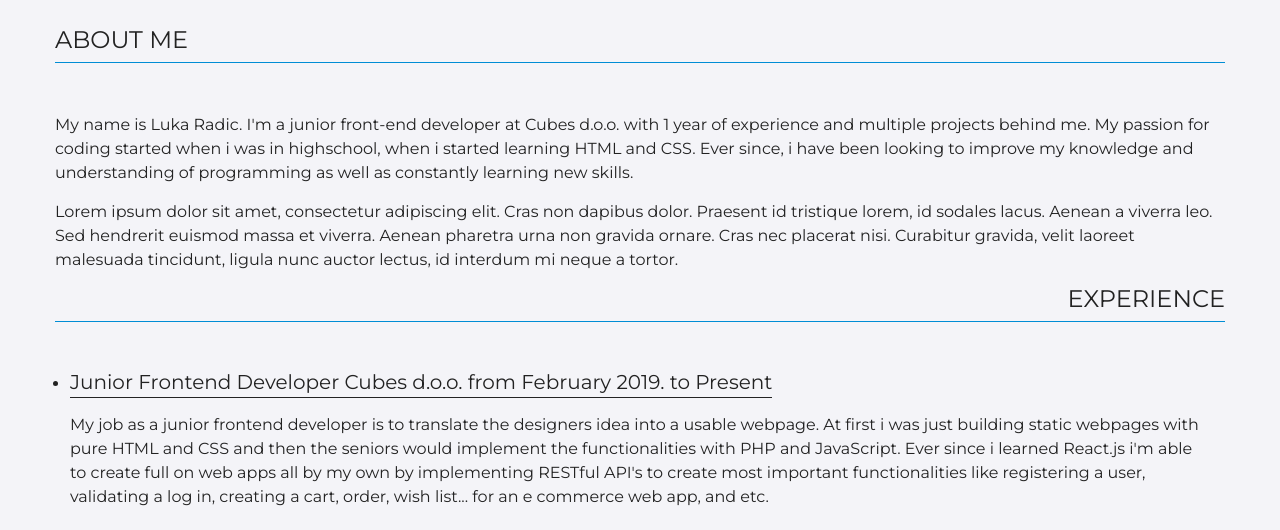
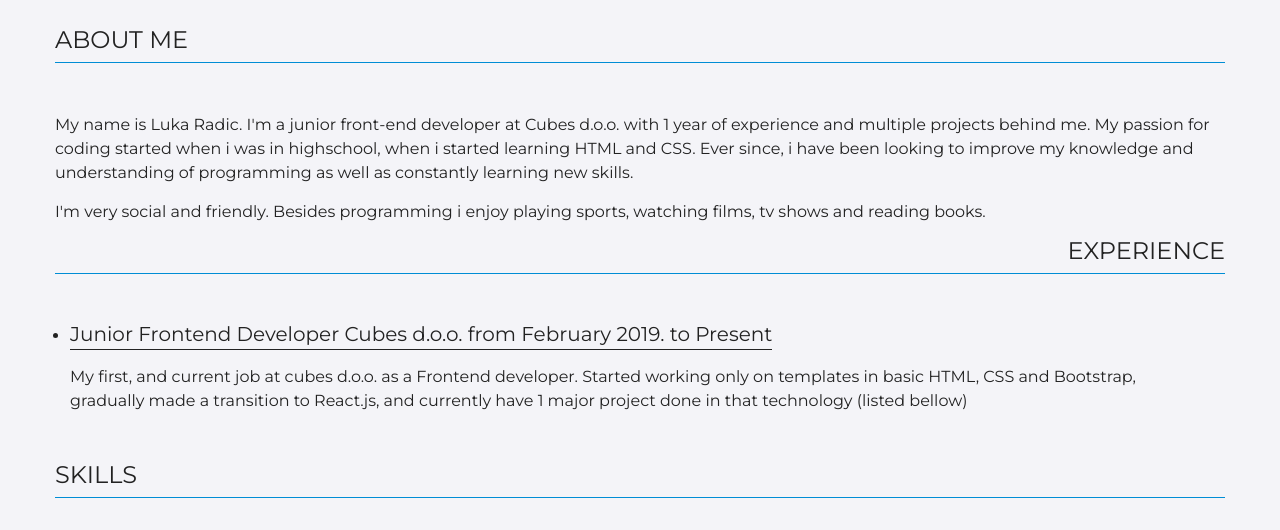
Before and after one commit to Lukaradic/Lukaradic.github.io, a plain HTML site: page index.html in a window 1280 px wide. Shown: the part 422-952 px from the top of the page. Drawn offline with Linux system fonts and the light colour scheme.

Commit message:
changed text in about me section

```diff
--- a/index.html
+++ b/index.html
@@ -42,13 +42,13 @@
         <div class="container">
             <h3 class="heading">About Me</h3>
             <p>My name is Luka Radic. I'm a junior front-end developer at Cubes d.o.o. with 1 year of experience and multiple projects behind me. My passion for coding started when i was in highschool, when i started learning HTML and CSS. Ever since, i have been looking to improve my knowledge and understanding of programming as well as constantly learning new skills.</p>
-            <p>Lorem ipsum dolor sit amet, consectetur adipiscing elit. Cras non dapibus dolor. Praesent id tristique lorem, id sodales lacus. Aenean a viverra leo. Sed hendrerit euismod massa et viverra. Aenean pharetra urna non gravida ornare. Cras nec placerat nisi. Curabitur gravida, velit laoreet malesuada tincidunt, ligula nunc auctor lectus, id interdum mi neque a tortor.</p>
+            <p>I'm very social and friendly. Besides programming i enjoy playing sports, watching films, tv shows and reading books. </p>
 
             <h3 class="heading heading__experience">Experience</h3>
             <ul class="experience__list">
                 <li class="list__item cubes__item">
                     <h3>Junior Frontend Developer Cubes d.o.o. from February 2019. to Present </h3>
-                    <p>My job as a junior frontend developer is to translate the designers idea into a usable webpage. At first i was just building static webpages with pure HTML and CSS and then the seniors would implement the functionalities with PHP and JavaScript. Ever since i learned React.js i'm able to create full on web apps all by my own by implementing RESTful API's to create most important functionalities like registering a user, validating a log in, creating a cart, order, wish list... for an e commerce web app, and etc.</p>
+                    <p>My first, and current job at cubes d.o.o. as a Frontend developer. Started working only on templates in basic HTML, CSS and Bootstrap, gradually made a transition to React.js, and currently have 1 major project done in that technology (listed bellow)</p>
 
                 </li>
             </ul>
```
